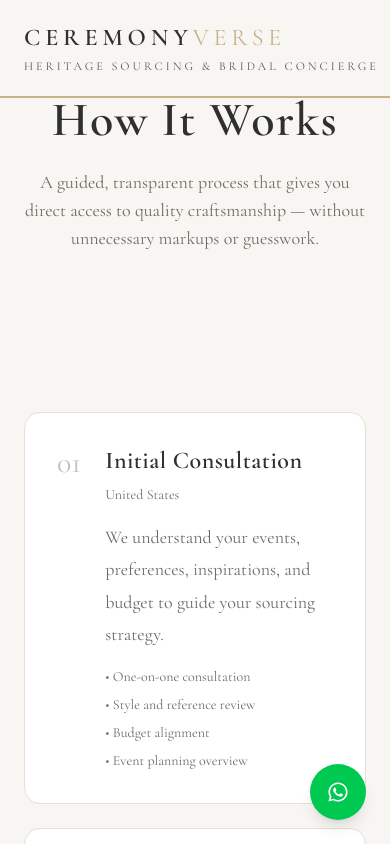
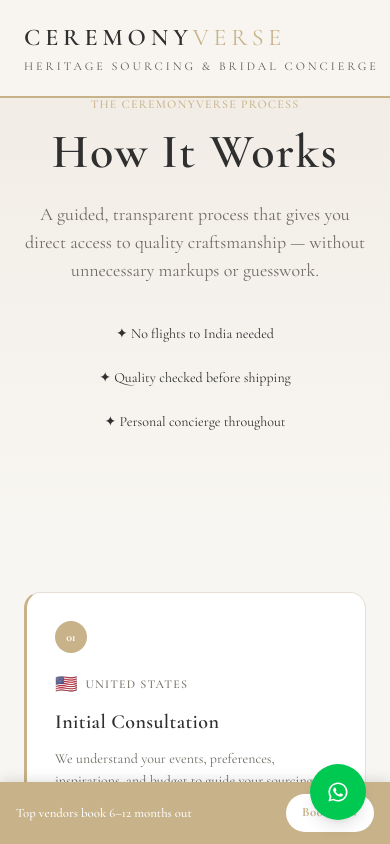
Before and after one commit to leylabernie/v0-ceremony-verse-wedding-concierge, a Next.js app: page / in a window 390 px wide. Both pictures are taken after a click on the button "See Full Process →". Shown: the top 844 px of the page. Built offline with nearby package versions, Linux system fonts and the light colour scheme.

Commit message:
Add kundan jewelry image, schema markup (LocalBusiness/FAQ), mobile sticky CTA bar, journey page timeline redesign

```diff
--- a/app/layout.tsx
+++ b/app/layout.tsx
@@ -1,5 +1,7 @@
 import "./globals.css";
 import WhatsAppButton from "@/components/whatsapp-button";
+import MobileStickyCTA from "@/components/mobile-sticky-cta";
+import Script from "next/script";
 
 export const metadata = {
   title: "Indian Wedding Outfit Sourcing from India | Bridal Concierge for US Families | CeremonyVerse",
@@ -17,13 +19,81 @@ export default function RootLayout({
 }: {
   children: React.ReactNode;
 }) {
+  const schemaOrg = {
+    "@context": "https://schema.org",
+    "@graph": [
+      {
+        "@type": "LocalBusiness",
+        "name": "CeremonyVerse",
+        "description": "US-based South Asian wedding outfit sourcing concierge. We source bridal lehengas, sherwanis, bridesmaid outfits, and jewelry directly from India via live video shopping.",
+        "url": "https://v0-ceremony-verse-wedding-concierge.vercel.app",
+        "telephone": "+12153419990",
+        "email": "hello@ceremonyverse.com",
+        "address": {
+          "@type": "PostalAddress",
+          "addressRegion": "PA",
+          "addressCountry": "US"
+        },
+        "areaServed": "US",
+        "priceRange": "$$",
+        "sameAs": [
+          "https://www.instagram.com/ceremonyverse",
+          "https://www.pinterest.com/ceremonyverse"
+        ],
+        "hasOfferCatalog": {
+          "@type": "OfferCatalog",
+          "name": "Wedding Sourcing Services",
+          "itemListElement": [
+            { "@type": "Offer", "itemOffered": { "@type": "Service", "name": "Lookbook & Vendor List", "description": "Curated vendor list and lookbook for Indian wedding outfits", "offers": { "@type": "Offer", "priceCurrency": "USD", "price": "149" } } },
+            { "@type": "Offer", "itemOffered": { "@type": "Service", "name": "Guided Video Shopping", "description": "Live video shopping sessions with India vendors for bridal outfits", "offers": { "@type": "Offer", "priceCurrency": "USD", "price": "499" } } },
+            { "@type": "Offer", "itemOffered": { "@type": "Service", "name": "Full Bridal Concierge", "description": "End-to-end bridal outfit sourcing and coordination for your wedding", "offers": { "@type": "Offer", "priceCurrency": "USD", "price": "1200" } } }
+          ]
+        }
+      },
+      {
+        "@type": "FAQPage",
+        "mainEntity": [
+          {
+            "@type": "Question",
+            "name": "How does CeremonyVerse source outfits from India?",
+            "acceptedAnswer": { "@type": "Answer", "text": "We connect you directly with vetted vendors in India via live video shopping sessions. You browse in real time, ask questions, and we handle quality checks, negotiation, and shipping to the US." }
+          },
+          {
+            "@type": "Question",
+            "name": "How far in advance should I start the sourcing process?",
+            "acceptedAnswer": { "@type": "Answer", "text": "We recommend starting 6–12 months before your wedding date, as top vendors book out quickly and custom outfits require production time." }
+          },
+          {
+            "@type": "Question",
+            "name": "What is the pricing for CeremonyVerse services?",
+            "acceptedAnswer": { "@type": "Answer", "text": "Services start at $149 for a Lookbook & Vendor List, $499 for Guided Video Shopping, and $1,200 for Full Bridal Concierge packages." }
+          },
+          {
+            "@type": "Question",
+            "name": "Do you ship to all US states?",
+            "acceptedAnswer": { "@type": "Answer", "text": "Yes, we serve clients across the United States. All outfits are quality-checked in India before being shipped directly to your US address." }
+          }
+        ]
+      }
+    ]
+  };
+
   return (
     <html lang="en">
+      <head>
+        <Script
+          id="schema-org"
+          type="application/ld+json"
+          dangerouslySetInnerHTML={{ __html: JSON.stringify(schemaOrg) }}
+        />
+      </head>
       <body>
         {children}
 
         {/* SINGLE WhatsApp Button (global) */}
         <WhatsAppButton />
+        {/* Mobile sticky CTA bar */}
+        <MobileStickyCTA />
       </body>
     </html>
   );
--- /dev/null
+++ b/components/mobile-sticky-cta.tsx
@@ -0,0 +1,45 @@
+"use client"
+
+export default function MobileStickyCTA() {
+  return (
+    <div
+      style={{
+        position: "fixed",
+        bottom: 0,
+        left: 0,
+        right: 0,
+        zIndex: 40,
+        background: "var(--cv-accent)",
+        padding: "12px 16px",
+        display: "flex",
+        alignItems: "center",
+        justifyContent: "space-between",
+        gap: "12px",
+        boxShadow: "0 -2px 12px rgba(0,0,0,0.12)",
+      }}
+      className="md:hidden"
+    >
+      <p style={{ color: "#fff", fontSize: "0.8rem", fontWeight: 500, margin: 0, lineHeight: 1.3 }}>
+        Top vendors book 6–12 months out
+      </p>
+      <a
+        href="https://wa.me/12153419990?text=Hi%20Bhamini!%20I%20found%20CeremonyVerse%20and%20want%20to%20learn%20more."
+        target="_blank"
+        rel="noopener noreferrer"
+        style={{
+          background: "#fff",
+          color: "var(--cv-accent)",
+          fontWeight: 700,
+          fontSize: "0.8rem",
+          padding: "8px 16px",
+          borderRadius: "999px",
+          whiteSpace: "nowrap",
+          textDecoration: "none",
+          letterSpacing: "0.02em",
+        }}
+      >
+        Book Now
+      </a>
+    </div>
+  )
+}
--- a/components/pages/journey-page.tsx
+++ b/components/pages/journey-page.tsx
@@ -11,6 +11,7 @@ const journeySteps = [
     number: "01",
     title: "Initial Consultation",
     location: "United States",
+    locationIcon: "🇺🇸",
     description:
       "We understand your events, preferences, inspirations, and budget to guide your sourcing strategy.",
     details: [
@@ -19,11 +20,13 @@ const journeySteps = [
       "Budget alignment",
       "Event planning overview",
     ],
+    accent: "#c7b28a",
   },
   {
     number: "02",
     title: "Sourcing Strategy & Options",
     location: "India",
+    locationIcon: "🇮🇳",
     description:
       "We identify the best sourcing path for you — either ready-to-wear selections or custom-designed outfits created by skilled designers.",
     details: [
@@ -32,11 +35,13 @@ const journeySteps = [
       "Fabric and style recommendations",
       "Price-conscious sourcing approach",
     ],
+    accent: "#b5a07c",
   },
   {
     number: "03",
     title: "Live Video Selection",
-    location: "Remote",
+    location: "Remote — From Your Home",
+    locationIcon: "📱",
     description:
       "You review outfits, fabrics, embroidery, and colors in real time through live video sessions before making your selections.",
     details: [
@@ -45,11 +50,13 @@ const journeySteps = [
       "Color accuracy confirmation",
       "Guided selection support",
     ],
+    accent: "#c7b28a",
   },
   {
     number: "04",
-    title: "Design & Customization (If Needed)",
+    title: "Design & Customization",
     location: "India",
+    locationIcon: "🇮🇳",
     description:
       "For custom outfits, designs are created based on your references with careful selection of fabrics, colors, and embellishments.",
     details: [
@@ -58,11 +65,13 @@ const journeySteps = [
       "Embellishment and detailing selection",
       "Made-to-measure stitching",
     ],
+    accent: "#b5a07c",
   },
   {
     number: "05",
-    title: "Order Coordination & Quality Checks",
+    title: "Quality Checks & Coordination",
     location: "India",
+    locationIcon: "✅",
     description:
       "We manage all communication, track progress, and ensure quality at every stage before items are finalized.",
     details: [
@@ -71,19 +80,22 @@ const journeySteps = [
       "Quality verification",
       "Final approval before dispatch",
     ],
+    accent: "#c7b28a",
   },
   {
     number: "06",
     title: "Delivery to Your Door",
     location: "United States",
+    locationIcon: "📦",
     description:
-      "Your outfits and items are securely shipped and delivered to you with care and reliability.",
+      "Your outfits and items are securely shipped and delivered to you with care and reliability — ready to wear on your big day.",
     details: [
       "Secure international shipping",
       "Delivery tracking",
       "Careful packaging",
       "Final delivery support",
     ],
+    accent: "#b5a07c",
   },
 ]
 
@@ -92,57 +104,105 @@ export function JourneyPage({ onNavigate }: JourneyPageProps) {
     <div className="bg-[var(--cv-bg)]">
 
       {/* HERO */}
-      <section className="py-24 text-center px-6">
+      <section className="py-24 text-center px-6" style={{ background: "linear-gradient(180deg, #f0ebe3 0%, var(--cv-bg) 100%)" }}>
         <div className="max-w-4xl mx-auto">
+          <p className="text-xs font-medium tracking-widest uppercase mb-4" style={{ color: "var(--cv-accent)" }}>
+            The CeremonyVerse Process
+          </p>
           <h1 className="text-5xl font-semibold mb-6">
             How It Works
           </h1>
-
-          <p className="text-[var(--cv-muted)] text-lg">
+          <p className="text-[var(--cv-muted)] text-lg max-w-2xl mx-auto">
             A guided, transparent process that gives you direct access to quality craftsmanship — without unnecessary markups or guesswork.
           </p>
+          <div className="mt-10 flex flex-wrap justify-center gap-6 text-sm text-[var(--cv-muted)]">
+            <span>✦ No flights to India needed</span>
+            <span>✦ Quality checked before shipping</span>
+            <span>✦ Personal concierge throughout</span>
+          </div>
         </div>
       </section>
 
-      {/* STEPS */}
+      {/* STEPS — alternating timeline layout */}
       <section className="py-16 px-6">
-        <div className="max-w-5xl mx-auto space-y-6">
+        <div className="max-w-5xl mx-auto">
 
-          {journeySteps.map((step) => (
+          {/* Vertical connector line */}
+          <div className="relative">
             <div
-              key={step.number}
-              className="bg-white border border-[var(--cv-border)] rounded-2xl p-8"
+              className="hidden md:block absolute left-1/2 top-0 bottom-0 w-px"
+              style={{ background: "var(--cv-border)", transform: "translateX(-50%)" }}
+            />
+
+            <div className="space-y-8">
+              {journeySteps.map((step, idx) => {
+                const isLeft = idx % 2 === 0
+                return (
+                  <div key={step.number} className="relative">
+                    {/* Center dot */}
+                    <div
+                      className="hidden md:flex absolute left-1/2 top-8 w-10 h-10 rounded-full items-center justify-center text-white text-sm font-bold z-10"
+                      style={{ background: "var(--cv-accent)", transform: "translate(-50%, 0)" }}
                     >
-              <div className="flex gap-6">
-                <div className="text-3xl opacity-30">
                       {step.number}
                     </div>
 
-                <div>
-                  <h3 className="text-2xl font-semibold mb-2">
+                    {/* Card — left or right */}
+                    <div className={`md:w-[44%] ${isLeft ? "md:mr-auto" : "md:ml-auto"}`}>
+                      <div
+                        className="bg-white rounded-2xl p-7 border border-[var(--cv-border)]"
+                        style={{ borderLeft: `3px solid var(--cv-accent)` }}
+                      >
+                        {/* Mobile step number */}
+                        <div className="flex items-center gap-3 mb-4 md:hidden">
+                          <div
+                            className="w-8 h-8 rounded-full flex items-center justify-center text-white text-xs font-bold"
+                            style={{ background: "var(--cv-accent)" }}
+                          >
+                            {step.number}
+                          </div>
+                        </div>
+
+                        <div className="flex items-center gap-2 mb-2">
+                          <span>{step.locationIcon}</span>
+                          <span className="text-xs font-medium uppercase tracking-widest" style={{ color: "var(--cv-muted)" }}>
+                            {step.location}
+                          </span>
+                        </div>
+
+                        <h3 className="text-xl font-semibold mb-3" style={{ color: "var(--cv-foreground)" }}>
                           {step.title}
                         </h3>
 
-                  <p className="text-sm text-[var(--cv-muted)] mb-4">
-                    {step.location}
-                  </p>
-
-                  <p className="text-[var(--cv-muted)] mb-4">
+                        <p className="text-[var(--cv-muted)] text-sm mb-4 leading-relaxed">
                           {step.description}
                         </p>
 
-                  <ul className="space-y-2">
+                        <ul className="space-y-1.5">
                           {step.details.map((d, i) => (
-                      <li key={i} className="text-sm text-[var(--cv-muted)]">
-                        • {d}
+                            <li key={i} className="flex items-start gap-2 text-sm text-[var(--cv-muted)]">
+                              <span style={{ color: "var(--cv-accent)", marginTop: "2px" }}>✦</span>
+                              <span>{d}</span>
                             </li>
                           ))}
                         </ul>
                       </div>
                     </div>
                   </div>
-          ))}
+                )
+              })}
+            </div>
+          </div>
+        </div>
+      </section>
 
+      {/* URGENCY STRIP */}
+      <section className="py-10 px-6" style={{ background: "#f0ebe3" }}>
+        <div className="max-w-4xl mx-auto text-center">
+          <p className="text-[var(--cv-foreground)] font-medium">
+            ✦ Top vendors in India book out 6–12 months before your wedding date.
+            <span className="text-[var(--cv-muted)] font-normal"> Starting early gives you access to the best designers and custom options.</span>
+          </p>
         </div>
       </section>
 
@@ -150,19 +210,29 @@ export function JourneyPage({ onNavigate }: JourneyPageProps) {
       <section className="py-20 text-center px-6">
         <div className="max-w-2xl mx-auto">
           <h2 className="text-3xl font-semibold mb-6">
-            Start Your Sourcing Journey
+            Ready to Start?
           </h2>
 
           <p className="text-[var(--cv-muted)] mb-8">
-            Get direct access to designers and makers without retail markups — all guided step by step.
+            Book a free consultation with Bhamini — get direct access to designers and makers without retail markups.
           </p>
 
+          <div className="flex flex-wrap justify-center gap-4">
             <button
               onClick={() => onNavigate("contact")}
               className="btn-primary"
             >
-            Book Consultation
+              Book Free Consultation
             </button>
+            <a
+              href="https://wa.me/12153419990?text=Hi%20Bhamini!%20I%20want%20to%20learn%20about%20the%20sourcing%20process."
+              target="_blank"
+              rel="noopener noreferrer"
+              className="btn-ghost"
+            >
+              WhatsApp Bhamini
+            </a>
+          </div>
         </div>
       </section>
 
--- a/components/pages/services-page.tsx
+++ b/components/pages/services-page.tsx
@@ -93,7 +93,7 @@ export function ServicesPage({ onNavigate }: ServicesPageProps) {
           {/* JEWELRY */}
           <div className="bg-white border border-[var(--cv-border)] rounded-2xl overflow-hidden">
             {/* eslint-disable-next-line @next/next/no-img-element */}
-            <img src="/images/services-jewelry2.jpg" alt="Gold jhumka earrings with pearl drops and sindoor dish on marble with marigolds" style={{ width: "100%", height: "12rem", objectFit: "cover", display: "block" }} />
+            <img src="/images/services-jewelry3.jpg" alt="Bridal kundan choker necklace set with chandbali earrings, maang tikka and matha patti on velvet tray with rose petals" style={{ width: "100%", height: "12rem", objectFit: "cover", display: "block" }} />
             <div className="p-6">
               <h3 className="text-xl font-semibold mb-3">Jewelry & Bridal Accessories</h3>
               <p className="text-[var(--cv-muted)]">Bridal jewelry, accessories, and finishing pieces sourced with quality verification and attention to detail.</p>
```
Also changed, not shown: public/images/services-jewelry3.jpg (added). Lines whose indentation alone changed are shown as unchanged.
